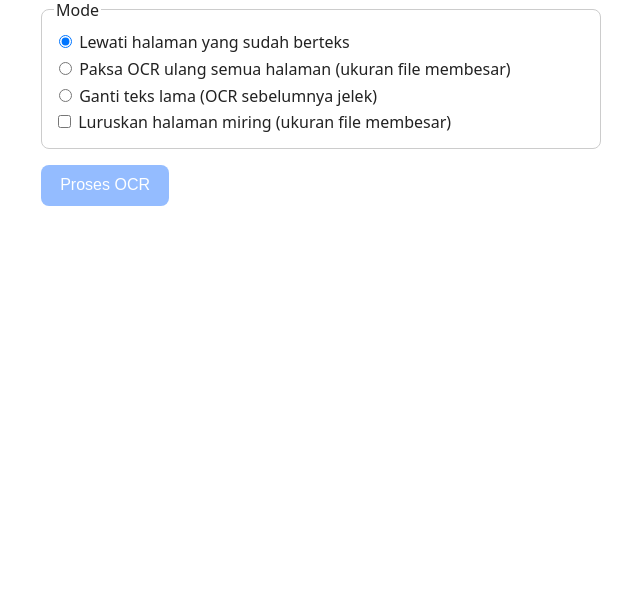
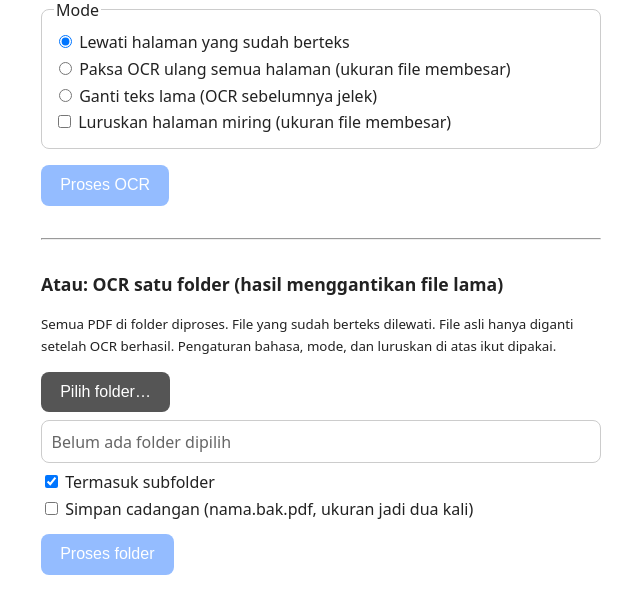
Before and after one commit to hudianaburhanudin/Aplikasi, a Flask app: page / in a window 1280 px wide. Shown: the part 240-847 px from the top of the page, without its empty margins (319-959 px from the left). Before the commit the page ends 446 px from the top, so only its background shows below. Run offline with Flask 3, Linux system fonts and the light colour scheme.

Commit message:
OCR satu folder dengan timpa di tempat, dialog pilih folder
Co-Authored-By: Claude Sonnet 5.5 <noreply@anthropic.com>
Claude-Session: https://claude.ai/code/session_01EsFQkBbARJqiXnMQ9cMDF1

```diff
--- a/app.py
+++ b/app.py
@@ -1,12 +1,15 @@
 """Aplikasi web OCR PDF. Jalankan: python app.py  lalu buka http://localhost:5000"""
 import os
+import subprocess
+import sys
 import tempfile
+import threading
 import uuid
 from pathlib import Path
 
 from flask import Flask, render_template, request, send_file, jsonify
 
-from ocr_core import BAHASA, bahasa_terpasang, ocr_pdf
+from ocr_core import BAHASA, bahasa_terpasang, ocr_folder, ocr_pdf
 
 app = Flask(__name__)
 app.config["MAX_CONTENT_LENGTH"] = int(os.environ.get("MAX_MB", 200)) * 1024 * 1024
@@ -45,5 +48,58 @@ def ocr():
     return resp
 
 
+JOBS = {}
+
+
+@app.post("/pilih-folder")
+def pilih_folder():
+    """Buka dialog pilih folder bawaan sistem (aplikasi ini berjalan di komputer pengguna)."""
+    if sys.platform == "darwin":
+        cmd = ["osascript", "-e", 'POSIX path of (choose folder with prompt "Pilih folder berisi PDF")']
+    else:
+        cmd = [sys.executable, "-c",
+               "import tkinter as t, tkinter.filedialog as f; r=t.Tk(); r.withdraw(); "
+               "r.attributes('-topmost', True); print(f.askdirectory(title='Pilih folder berisi PDF'))"]
+    try:
+        p = subprocess.run(cmd, capture_output=True, text=True, timeout=300)
+    except Exception as e:
+        return jsonify(error=f"Tidak bisa membuka dialog folder: {e}"), 500
+    path = p.stdout.strip()
+    if p.returncode != 0 or not path:
+        return jsonify(batal=True)
+    return jsonify(path=path.rstrip("/") or "/")
+
+
+@app.post("/folder")
+def folder():
+    d = request.get_json(force=True)
+    path = Path(str(d.get("path", "")).strip().strip("\"'")).expanduser()
+    if not path.is_dir():
+        return jsonify(error=f"Folder tidak ditemukan: {path}"), 400
+    langs = [l for l in d.get("lang", []) if l in bahasa_terpasang()] or ["eng"]
+    mode = d.get("mode", "skip") if d.get("mode") in ("skip", "force", "redo") else "skip"
+    job = uuid.uuid4().hex
+    st = JOBS[job] = {"selesai": False, "i": 0, "n": 0, "file": "", "hasil": None}
+
+    def kerja():
+        def prog(i, n, f):
+            st.update(i=i, n=n, file=str(f))
+        try:
+            st["hasil"] = ocr_folder(path, "+".join(langs), mode, bool(d.get("deskew")),
+                                     bool(d.get("backup")), bool(d.get("rekursif", True)), prog)
+        except Exception as e:
+            st["hasil"] = {"ok": 0, "lewati": 0, "gagal": [(str(path), str(e))]}
+        st["selesai"] = True
+
+    threading.Thread(target=kerja, daemon=True).start()
+    return jsonify(job=job)
+
+
+@app.get("/status/<job>")
+def status(job):
+    return jsonify(JOBS.get(job) or {"selesai": True, "hasil": {"ok": 0, "lewati": 0, "gagal": [["", "Job tidak ditemukan"]]}})
+
+
 if __name__ == "__main__":
-    app.run(host="0.0.0.0", port=int(os.environ.get("PORT", 5000)))
+    # Hanya 127.0.0.1: mode folder bisa menimpa file, jangan dibuka ke jaringan.
+    app.run(host=os.environ.get("HOST", "127.0.0.1"), port=int(os.environ.get("PORT", 5000)))
--- a/ocr_core.py
+++ b/ocr_core.py
@@ -1,7 +1,12 @@
 """Inti OCR: mengubah PDF hasil scan menjadi PDF berteks (searchable) memakai OCRmyPDF."""
+import os
+import shutil
 import subprocess
 import sys
+import tempfile
 from pathlib import Path
+
+from pypdf import PdfReader
 
 BAHASA = {
     "ind": "Indonesia",
@@ -43,6 +48,64 @@ def ocr_pdf(src: Path, dst: Path, lang="ind+eng", mode="skip", deskew=False, rot
     return dst
 
 
+def sudah_berteks(path: Path) -> bool:
+    """True bila SEMUA halaman sudah punya teks (berhenti di halaman pertama tanpa teks)."""
+    try:
+        r = PdfReader(str(path))
+        if r.is_encrypted:
+            return False
+        return all((pg.extract_text() or "").strip() for pg in r.pages)
+    except Exception:
+        return False
+
+
+def ocr_inplace(path: Path, lang="ind+eng", mode="skip", deskew=False, backup=False):
+    """OCR lalu ganti file asli di tempat yang sama. Mengembalikan 'ok' atau 'lewati'.
+
+    Hasil ditulis ke file sementara di folder yang sama, jumlah halaman dicek,
+    baru menggantikan file asli. Bila gagal, file asli tidak disentuh.
+    """
+    path = Path(path)
+    if mode == "skip" and sudah_berteks(path):
+        return "lewati"
+    fd, tmp = tempfile.mkstemp(suffix=".pdf", prefix=".ocr_", dir=path.parent)
+    os.close(fd)
+    tmp = Path(tmp)
+    try:
+        ocr_pdf(path, tmp, lang, mode, deskew=deskew)
+        if len(PdfReader(str(tmp)).pages) != len(PdfReader(str(path)).pages):
+            raise RuntimeError("Jumlah halaman hasil OCR berbeda; file asli tidak diganti.")
+        if backup:
+            shutil.copy2(path, path.with_name(path.stem + ".bak.pdf"))
+        shutil.copymode(path, tmp)
+        os.replace(tmp, path)
+    finally:
+        tmp.unlink(missing_ok=True)
+    return "ok"
+
+
+def cari_pdf(folder: Path, rekursif=True):
+    pola = "**/*.pdf" if rekursif else "*.pdf"
+    return sorted(
+        p for p in Path(folder).glob(pola)
+        if p.is_file() and not p.name.startswith(".") and not p.stem.endswith(".bak")
+    )
+
+
+def ocr_folder(folder, lang="ind+eng", mode="skip", deskew=False, backup=False, rekursif=True, on_progress=None):
+    """OCR semua PDF di folder, hasil menggantikan file lama. Satu file gagal tidak menghentikan yang lain."""
+    files = cari_pdf(Path(folder).expanduser(), rekursif)
+    hasil = {"ok": 0, "lewati": 0, "gagal": []}
+    for i, f in enumerate(files, 1):
+        if on_progress:
+            on_progress(i, len(files), f)
+        try:
+            hasil[ocr_inplace(f, lang, mode, deskew, backup)] += 1
+        except Exception as e:
+            hasil["gagal"].append((str(f), str(e)))
+    return hasil
+
+
 def pesan_error(code, stderr):
     peta = {
         2: "File bukan PDF yang valid.",
@@ -56,12 +119,29 @@ if __name__ == "__main__":
     import argparse
 
     ap = argparse.ArgumentParser(description="PDF scan -> PDF berteks (OCR)")
-    ap.add_argument("input", type=Path)
-    ap.add_argument("output", type=Path, nargs="?")
+    ap.add_argument("input", type=Path, help="file PDF atau folder")
+    ap.add_argument("output", type=Path, nargs="?", help="(opsional, hanya untuk satu file)")
+    ap.add_argument("--inplace", action="store_true", help="timpa file asli (otomatis untuk folder)")
+    ap.add_argument("--backup", action="store_true", help="simpan cadangan nama.bak.pdf saat menimpa")
+    ap.add_argument("--no-recursive", action="store_true", help="folder: jangan masuk subfolder")
     ap.add_argument("-l", "--lang", default="ind+eng", help="mis. ind, eng, ara, ind+ara")
     ap.add_argument("--deskew", action="store_true", help="luruskan halaman miring (ukuran file bisa membesar)")
     ap.add_argument("-m", "--mode", choices=["skip", "force", "redo"], default="skip")
     a = ap.parse_args()
+    if a.input.is_dir() or a.inplace:
+        if a.input.is_dir():
+            def tampil(i, n, f):
+                print(f"[{i}/{n}] {f}", flush=True)
+            h = ocr_folder(a.input, a.lang, a.mode, a.deskew, a.backup, not a.no_recursive, tampil)
+            print(f"Selesai: {h['ok']} di-OCR, {h['lewati']} dilewati (sudah berteks), {len(h['gagal'])} gagal")
+            for f, e in h["gagal"]:
+                print("GAGAL:", f, "-", e)
+            sys.exit(1 if h["gagal"] else 0)
+        try:
+            print("Selesai:", ocr_inplace(a.input, a.lang, a.mode, a.deskew, a.backup), a.input)
+        except RuntimeError as e:
+            sys.exit(str(e))
+        sys.exit(0)
     out = a.output or a.input.with_name(a.input.stem + "_ocr.pdf")
     try:
         ocr_pdf(a.input, out, a.lang, a.mode, deskew=a.deskew)
--- a/templates/index.html
+++ b/templates/index.html
@@ -33,6 +33,17 @@
 </fieldset>
 <button id="go" disabled>Proses OCR</button>
 <div id="msg"></div>
+
+<hr style="margin:2rem 0">
+<h2 style="font-size:1.1rem">Atau: OCR satu folder (hasil menggantikan file lama)</h2>
+<p><small>Semua PDF di folder diproses. File yang sudah berteks dilewati. File asli hanya diganti setelah OCR berhasil.
+Pengaturan bahasa, mode, dan luruskan di atas ikut dipakai.</small></p>
+<button id="pick" type="button" style="background:#555">Pilih folder…</button>
+<div id="path" style="margin:.5rem 0;padding:.6rem;border:1px solid #ccc;border-radius:8px;color:#666;word-break:break-all">Belum ada folder dipilih</div>
+<label><input type="checkbox" id="rek" checked> Termasuk subfolder</label>
+<label><input type="checkbox" id="bak"> Simpan cadangan (nama.bak.pdf, ukuran jadi dua kali)</label>
+<button id="gof" style="margin-top:.6rem" disabled>Proses folder</button>
+<div id="fmsg"></div>
 <script>
 const $=s=>document.querySelector(s);let file=null;
 const drop=$('#drop'),inp=$('#file');
@@ -56,6 +67,35 @@ $('#go').onclick=async()=>{
   }catch(e){$('#msg').className='err';$('#msg').textContent=e.message}
   $('#go').disabled=false;
 };
+let folderPath='';
+$('#pick').onclick=async()=>{
+  $('#pick').disabled=true;
+  try{
+    const j=await (await fetch('/pilih-folder',{method:'POST'})).json();
+    if(j.error){$('#fmsg').className='err';$('#fmsg').textContent=j.error}
+    else if(j.path){folderPath=j.path;$('#path').textContent=j.path;$('#path').style.color='#222';$('#gof').disabled=false;$('#fmsg').textContent=''}
+  }catch(e){$('#fmsg').className='err';$('#fmsg').textContent=e.message}
+  $('#pick').disabled=false;
+};
+$('#gof').onclick=async()=>{
+  const path=folderPath;if(!path)return;
+  if(!confirm('Semua PDF di folder:\n'+path+'\nakan DIGANTI dengan versi berteks. Lanjutkan?'))return;
+  const body={path,rekursif:$('#rek').checked,backup:$('#bak').checked,deskew:$('#deskew').checked,
+    mode:document.querySelector('[name=mode]:checked').value,
+    lang:[...document.querySelectorAll('[name=lang]:checked')].map(c=>c.value)};
+  const f=$('#fmsg');f.className='';$('#gof').disabled=true;f.textContent='Memulai…';
+  const r=await fetch('/folder',{method:'POST',headers:{'Content-Type':'application/json'},body:JSON.stringify(body)});
+  const j=await r.json();
+  if(!r.ok){f.className='err';f.textContent=j.error;$('#gof').disabled=false;return}
+  const t=setInterval(async()=>{
+    const s=await (await fetch('/status/'+j.job)).json();
+    if(!s.selesai){f.textContent=`Memproses ${s.i}/${s.n}: ${s.file}`;return}
+    clearInterval(t);$('#gof').disabled=false;const h=s.hasil;
+    f.className=h.gagal.length?'err':'ok';
+    f.innerHTML=`Selesai: ${h.ok} di-OCR, ${h.lewati} dilewati (sudah berteks), ${h.gagal.length} gagal`+
+      h.gagal.map(g=>`<br>• ${g[0]}: ${g[1]}`).join('');
+  },1500);
+};
 </script>
 </body>
 </html>
```
Also changed, not shown: README.md.
